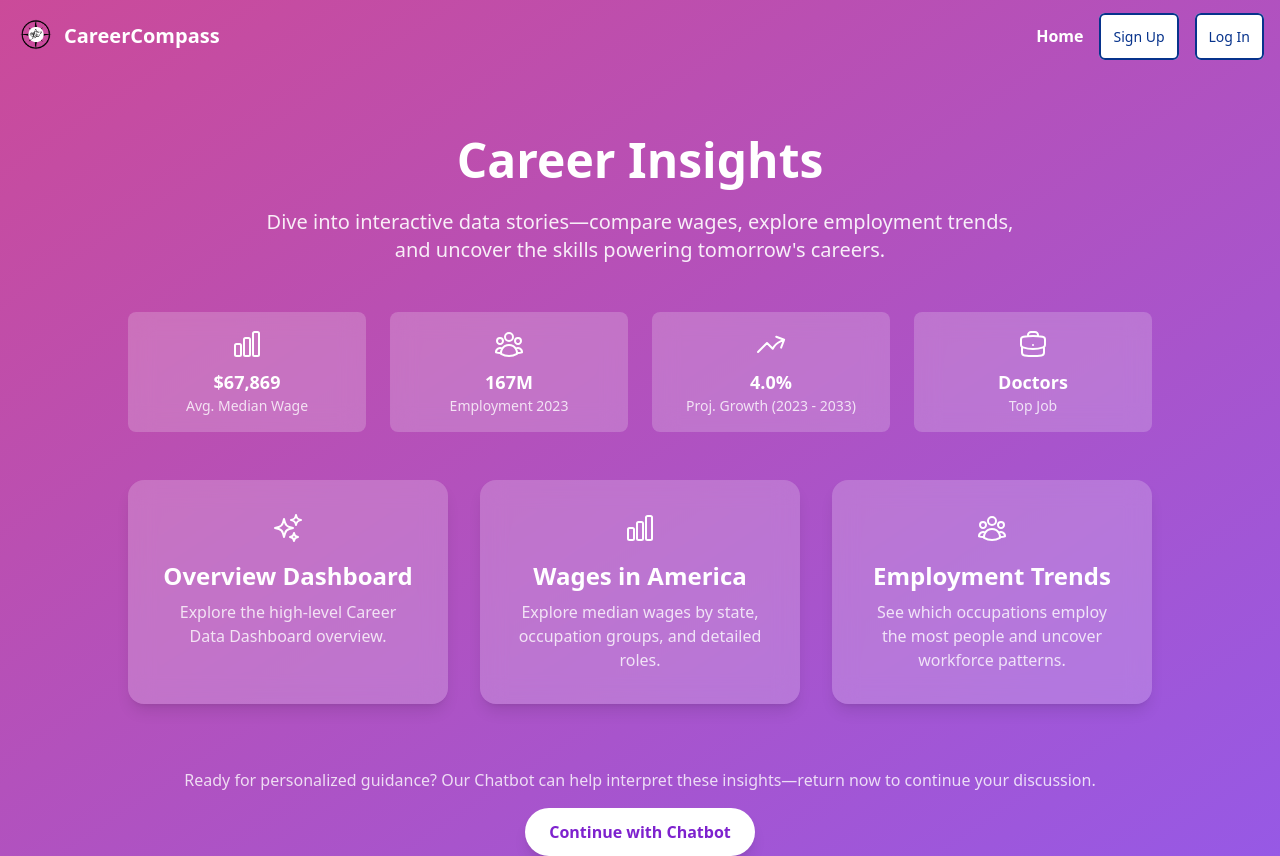
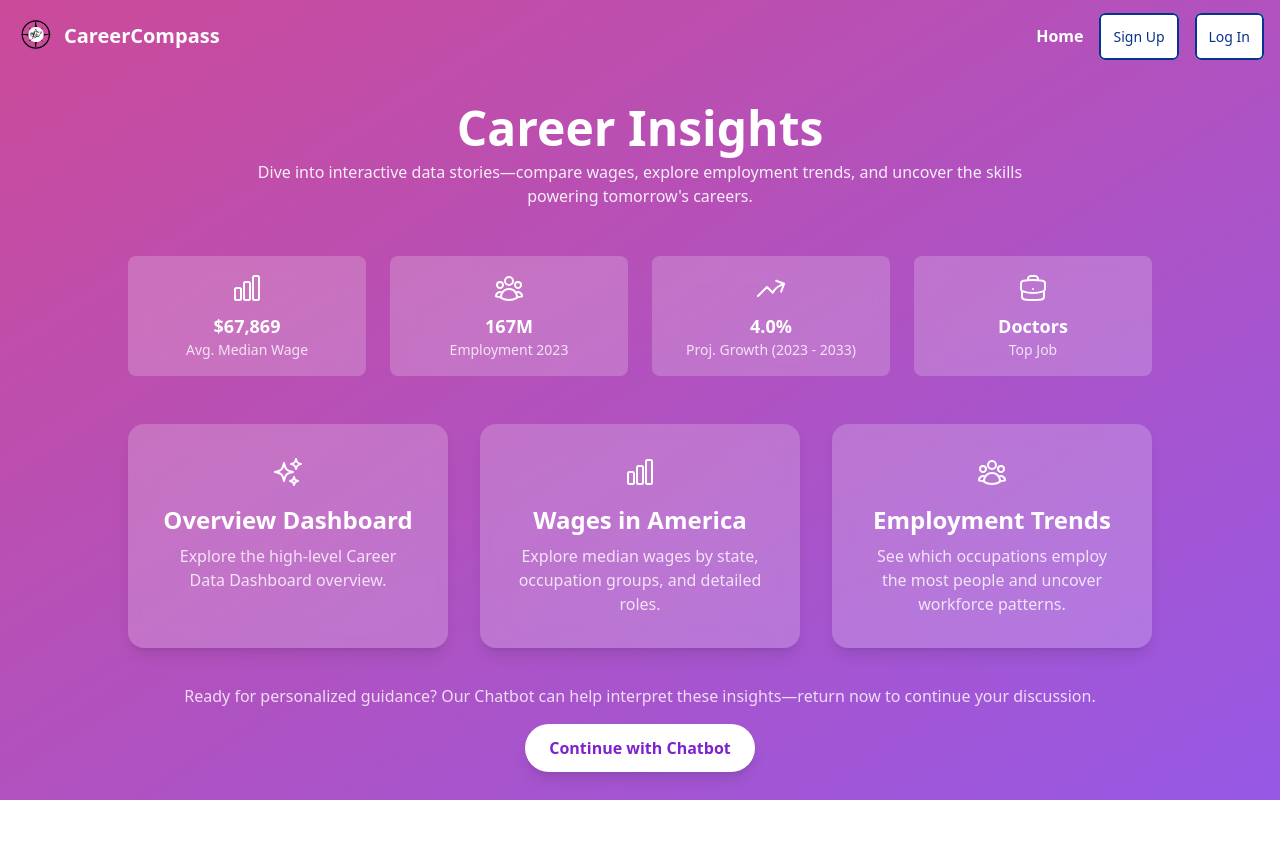
Before and after one commit to drushya-vt/CareerCompass, a Next.js app in the folder frontend/: page /datavisualization in a window 1280 px wide. After the commit the page ends 800 px from the top, so only its background shows below. Built offline with nearby package versions, Linux system fonts and the light colour scheme; no server answers.

Commit message:
Minor layout fix

```diff
--- a/frontend/src/app/datavisualization/page.tsx
+++ b/frontend/src/app/datavisualization/page.tsx
@@ -15,12 +15,12 @@ export default function DataVisualizationPage() {
     <main className="bg-gradient-to-br from-rose-500 via-violet-500 to-indigo-800 animate-gradient-x bg-[length:400%_400%] min-h-screen text-white">
       <Header/>
       {/* Hero Intro */}
-      <section className="mt-16 max-w-3xl mx-auto text-center mb-12">
+      <section className="mt-8 max-w-3xl mx-auto text-center mb-12">
 
         <div className="inline-flex items-center gap-3 justify-center">
           <h1 className="text-5xl font-extrabold text-white">Career Insights</h1>
         </div>
-        <p className="mt-6 text-xl text-white/90 mb-4">
+        <p className="mt-2 text-base text-white/90 mb-4">
           Dive into interactive data stories—compare wages, explore employment trends,
           and uncover the skills powering tomorrow's careers.
         </p>
@@ -90,7 +90,7 @@ export default function DataVisualizationPage() {
         </Link>
       </div>
 
-      <div className="mt-16 text-center">
+      <div className="mt-3 p-6 text-center">
         <p className="text-base text-white/80 mb-4">
           Ready for personalized guidance? Our Chatbot can help interpret these insights—return now to continue your discussion.
         </p>
```
